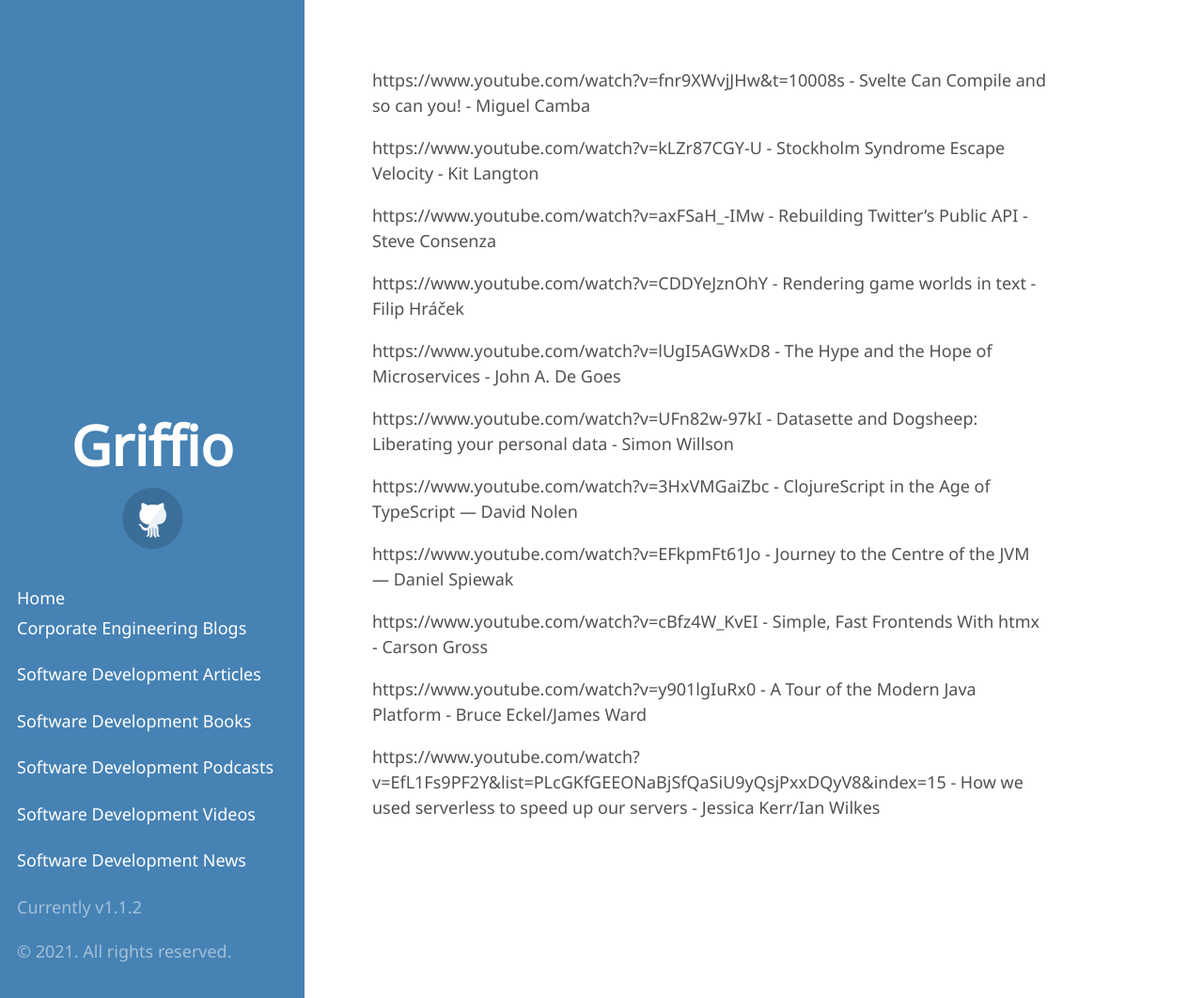
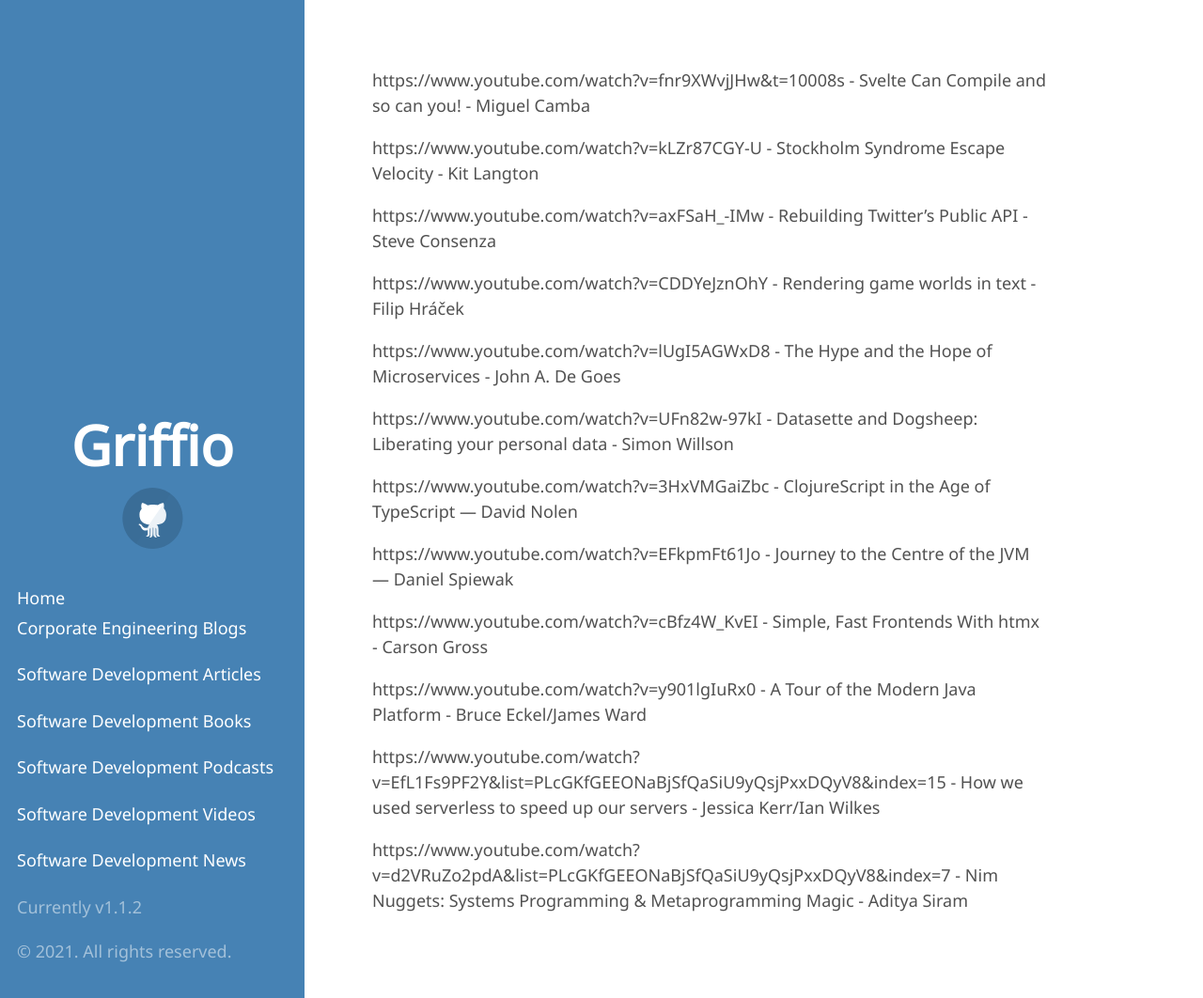
Before and after one commit to griffio/griffio.github.io, a Jekyll site: the page built from tech_talks_highlighted_2021.md, in a window 1280 px wide and 1062 px high. Shown: the whole window at 94% size. Built offline with Jekyll 4.4.1, drawn with Linux system fonts in a browser that asks for light colours; some web fonts are replaced; our own code applies the rules of GitHub Pages for plain Markdown files.

Commit message:
Update tech_talks_highlighted_2021.md

```diff
--- a/tech_talks_highlighted_2021.md
+++ b/tech_talks_highlighted_2021.md
@@ -19,3 +19,5 @@
 https://www.youtube.com/watch?v=y901lgIuRx0 - A Tour of the Modern Java Platform - Bruce Eckel/James Ward
 
 https://www.youtube.com/watch?v=EfL1Fs9PF2Y&list=PLcGKfGEEONaBjSfQaSiU9yQsjPxxDQyV8&index=15 - How we used serverless to speed up our servers - Jessica Kerr/Ian Wilkes
+
+https://www.youtube.com/watch?v=d2VRuZo2pdA&list=PLcGKfGEEONaBjSfQaSiU9yQsjPxxDQyV8&index=7 - Nim Nuggets: Systems Programming & Metaprogramming Magic - Aditya Siram
```
